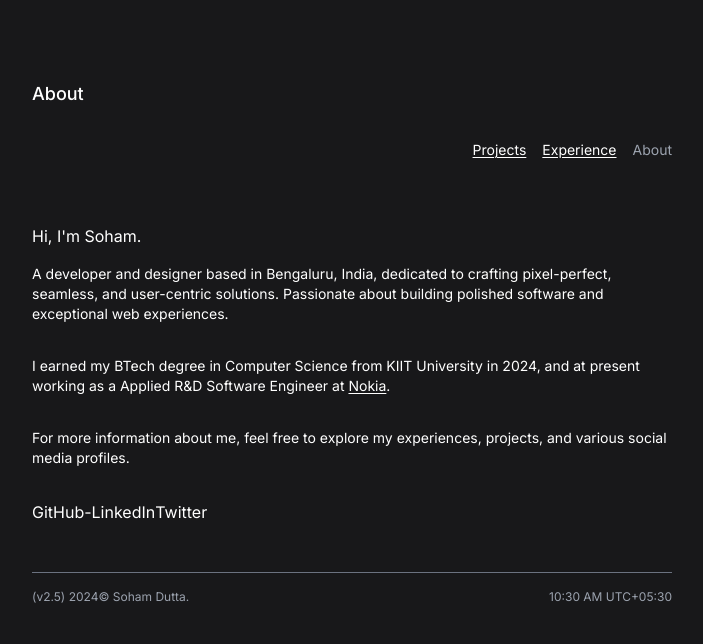
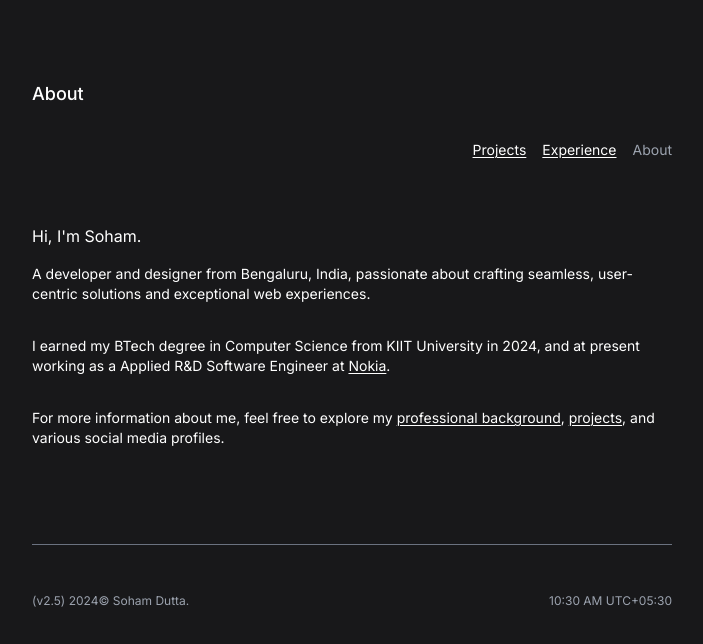
Before and after one commit to shm-dtt/portfolio-v2, a Next.js app: page / in a window 1280 px wide. Shown: the top 644 px of the page, without its empty margins (288-991 px from the left). Built offline with nearby package versions, Linux system fonts and the light colour scheme.

Commit message:
Removal of testimonials, changes in about page, added links

```diff
--- a/app/page.tsx
+++ b/app/page.tsx
@@ -8,9 +8,8 @@ export default function Home() {
         <div>Hi, I&apos;m {Data.firstName}.</div>
         <div className="flex flex-col text-sm my-4 gap-8">
           <div>
-            A developer and designer based in Bengaluru, India, dedicated to
-            crafting pixel-perfect, seamless, and user-centric solutions.
-            Passionate about building polished software and exceptional web
+            A developer and designer from Bengaluru, India, passionate about
+            crafting seamless, user-centric solutions and exceptional web
             experiences.
           </div>
           <div>
@@ -28,22 +27,11 @@ export default function Home() {
             .
           </div>
           <div>
-            For more information about me, feel free to explore my experiences,
-            projects, and various social media profiles.
+            For more information about me, feel free to explore my{" "}
+            <Link href="/experience" className="my-underline">professional background</Link>,{" "}
+            <Link href="/projects" className="my-underline">projects</Link>, and various social media
+            profiles.
           </div>
-        </div>
-
-        <div className="flex mt-4">
-          <Link href={Data.github} target="_blank">
-            GitHub
-          </Link>
-          -
-          <Link href={Data.linkedin} target="_blank">
-            LinkedIn
-          </Link>
-          <Link href={Data.twitter} target="_blank">
-            Twitter
-          </Link>
         </div>
       </div>
     </div>
--- a/app/projects/ProjCard.tsx
+++ b/app/projects/ProjCard.tsx
@@ -78,9 +78,7 @@ const Card: React.FC<CardProps> = ({
         exit={{ opacity: 0, height: 0 }}
         transition={{ duration: 0.3 }}
       >
-        <p className="text-white md:text-3xl pt-8 pb-4 md:w-4/5 text-xl">
-          {description}
-        </p>
+        <p className="text-white pt-8 pb-4 md:w-4/5">{description}</p>
         <Link href={link} target="_blank">
           <button className="bg-white text-black text-sm px-4 py-2 my-4 rounded-full">
             <HoverButton text="View Project" />
--- a/components/Footer/Footer.tsx
+++ b/components/Footer/Footer.tsx
@@ -21,13 +21,14 @@ const Footer: React.FC = () => {
       setTime(new Date().toLocaleTimeString("en-US", timeOptions));
     };
 
-    const intervalId = setInterval(updateTime, 15000); // Update every 10 seconds
+    const intervalId = setInterval(updateTime, 10000); // Update every 10 seconds
     return () => clearInterval(intervalId); // Cleanup on unmount
   }, []);
 
   return (
     <div className="flex flex-col justify-center my-4 text-xs">
-      <div className="border-t-[0.25px] border-gray-500 mx-4"></div>
+      <div className="border-t-[0.25px] border-gray-500 mx-4 my-8"></div>
+
       <div className="p-4 flex justify-between text-gray-400">
         <p>
           ({Data.version}) {Data.year}© {Data.firstName} {Data.lastName}.
--- a/components/Testimonials/Card.tsx
+++ /dev/null
@@ -1,26 +0,0 @@
-interface CardProps {
-  name: string;
-  role: string;
-  statement: string;
-  color: string;
-  i: number;
-}
-
-const Card: React.FC<CardProps> = ({ name, role, statement, color, i }) => {
-  return (
-    <div className=" h-screen flex items-center justify-center sticky top-0 text-white -z-10">
-      <div
-        className=" flex flex-col items-left justify-center relative w-screen h-3/5 rounded-lg p-12 pb-4 origin-top gap-8 "
-        style={{ backgroundColor: color, top: `calc(-5vh + ${i * 60}px)` }}
-      >
-        <p className="lg:text-lg text-md lg:w-1/2">&quot;{statement}&quot;</p>
-        <div>
-          <h2 className="lg:text-2xl text-xl font-extrabold">{name}</h2>
-          <h3 className="text-md opacity-70">{role}</h3>
-        </div>
-      </div>
-    </div>
-  );
-};
-
-export default Card;
--- a/components/Testimonials/Testimonials.tsx
+++ /dev/null
@@ -1,20 +0,0 @@
-import { testimonials } from "@/utils/data/Data";
-import React from "react";
-import Card from "./Card";
-
-const Testimonials: React.FC = () => {
-  return (
-    <div className=" flex flex-col">
-      <div className="text-white text-center">
-        <p className="lg:text-5xl text-4xl">Reviews</p>
-      </div>
-      <div className=" mx-4 mb-32">
-        {testimonials.map((testimonial, i) => {
-          return <Card key={`p_${i}`} {...testimonial} i={i} />;
-        })}
-      </div>
-    </div>
-  );
-};
-
-export default Testimonials;
```
Also changed, not shown: utils/data/Data.tsx (line endings or trailing spaces).
